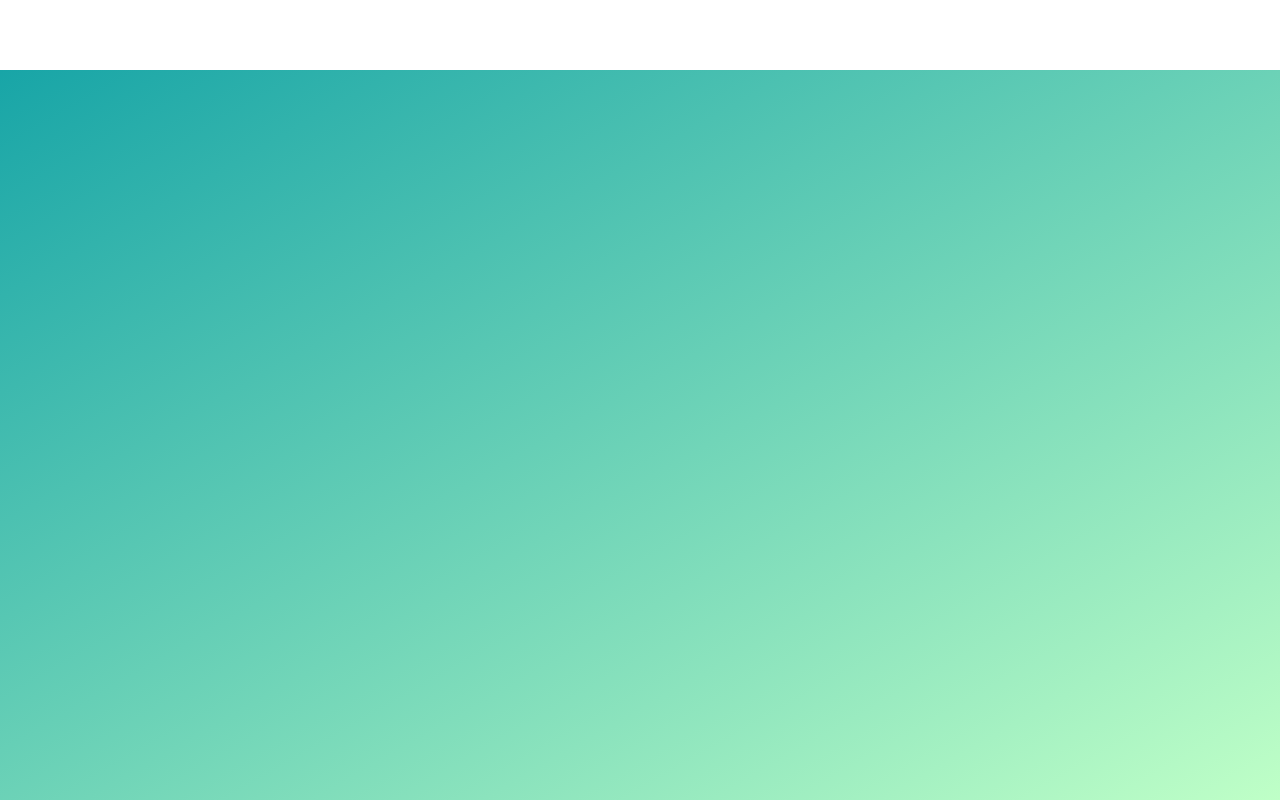
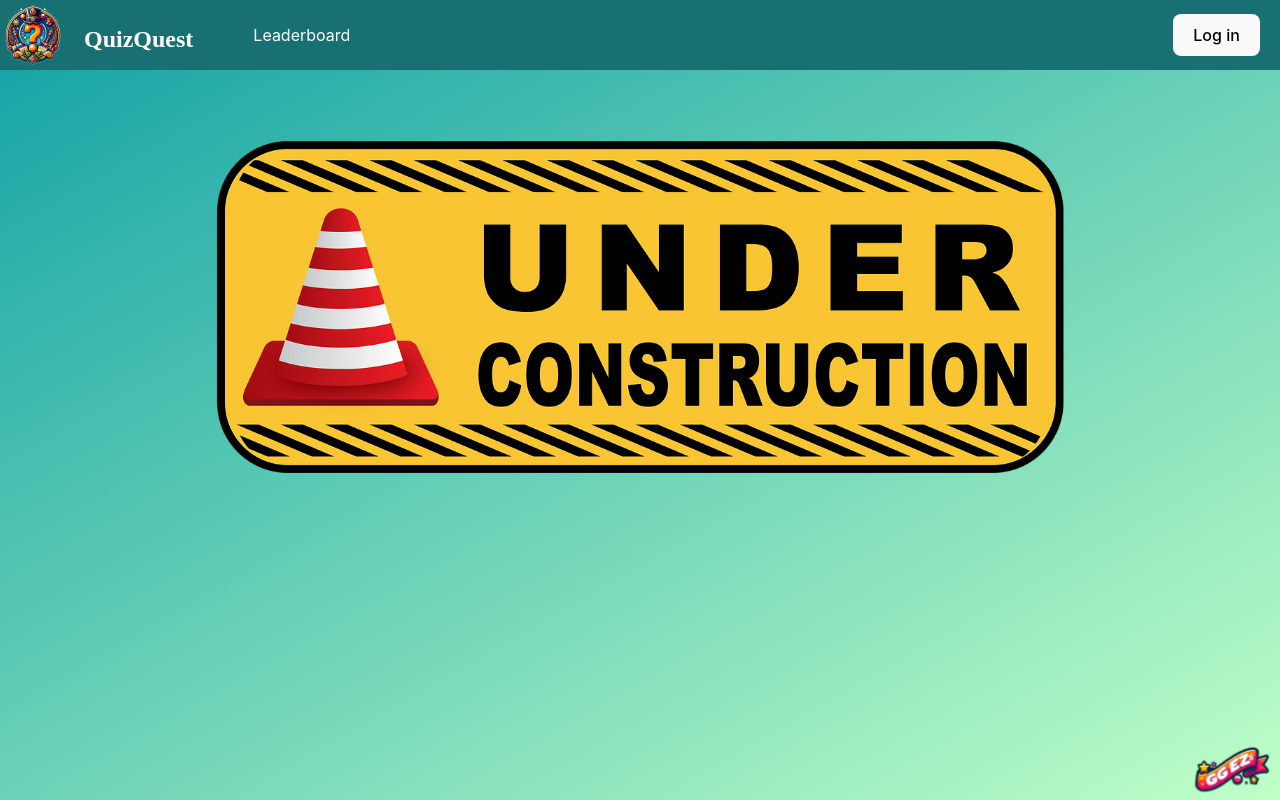
Before and after one commit to CodecoolGlobal/freestyle-mern-project-react-kveszti, a React (Vite) app in the folder client/: page /leaderbord in a window 1280 px wide. Before the commit this address had no page. Built offline with nearby package versions, Linux system fonts and the light colour scheme; a web font is replaced by a local one.

Commit message:
leaderboard setup started

```diff
--- a/client/src/App.jsx
+++ b/client/src/App.jsx
@@ -8,6 +8,7 @@ import MainPage from './Pages/MainPage/MainPage.jsx';
 import UnderConstruction from './Pages/UnderConstruction/UnderConstruction.jsx';
 import PlayMode from './Pages/PlayMode/PlayMode.jsx';
 import Settings from './Pages/Settings/Settings.jsx';
+import Leaderboard from './Pages/Leaderboard/Leaderboard.jsx';
 
 import { Layout } from './Pages/Layout/Layout.jsx'
 
@@ -50,6 +51,7 @@ function App() {
                 <Route path='/settings' element={<Settings />}></Route >
                 <Route path='/underconstruction' element={<UnderConstruction />}></Route>
                 <Route path='/play/:gameMode' element={<PlayMode />}></Route>
+                <Route path='/leaderbord' element={<Leaderboard />}></Route >
               </Route>
             </Routes>
           </BrowserRouter >
--- a/client/src/Features/Header/Header.jsx
+++ b/client/src/Features/Header/Header.jsx
@@ -22,6 +22,7 @@ export default function Header({ validUser, setValidUser }) {
             <nav className={`navCont ${colorTheme.darkContBackground}`}>
                 <img src="/QQLogo_noBG.png" className="logo" onClick={() => handleClick(null, "/")}></img>
                 <h2 onClick={() => handleClick(null, "/")} className="navTitle">QuizQuest</h2>
+                <p className={`navLeaderboard ${activeItem === "leaderboard" ? "active" : ""}`} onClick={() => handleClick("leaderboard", "/leaderboard")}>Leaderboard</p>
                 {validUser ? <>
 
                     <p className={`navHistory ${activeItem === "history" ? "active" : ""}`} onClick={() => handleClick("history", "/underconstruction")}>History</p>
--- /dev/null
+++ b/client/src/Pages/Leaderboard/Leaderboard.jsx
@@ -0,0 +1,8 @@
+export default function Leaderboard() {
+    return (
+        <main>
+            <img className="underConstImg" src="/sign-2408065_1280.png"></img>
+        </main>
+    )
+
+}
```
